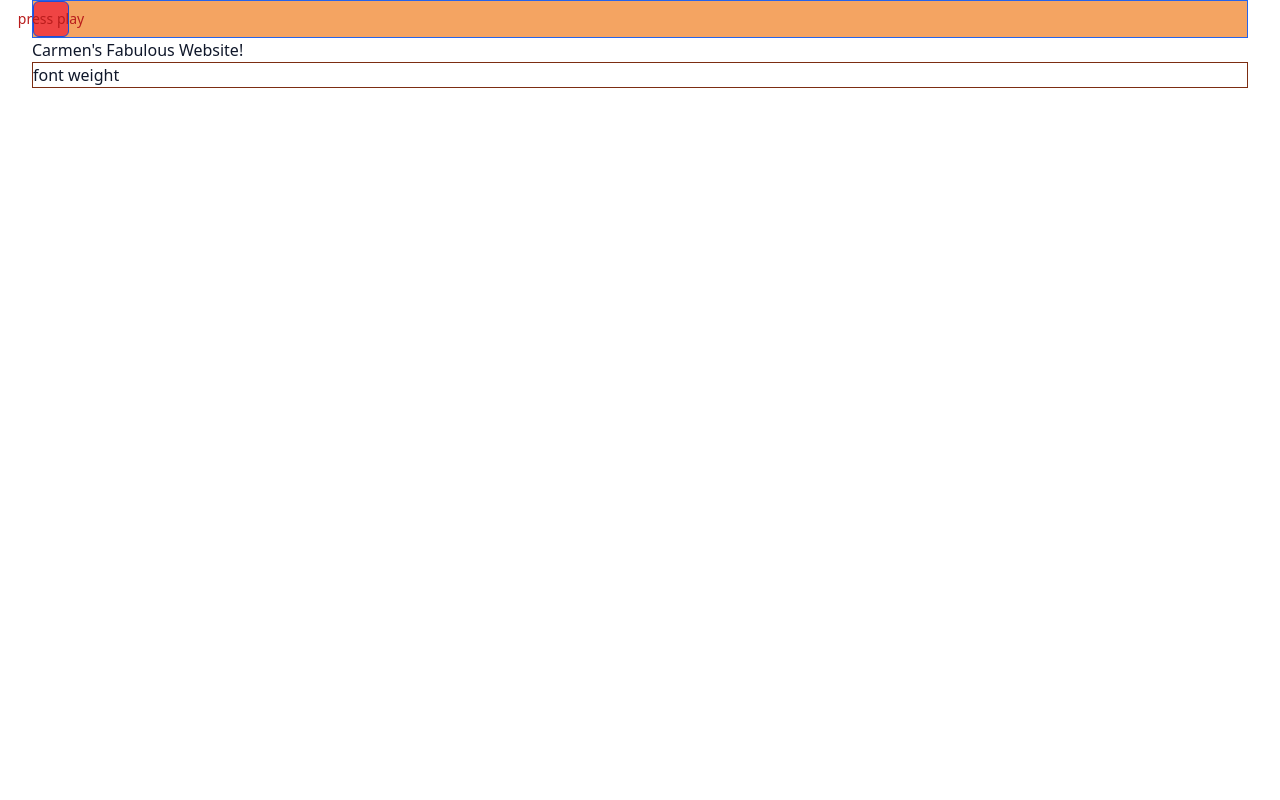
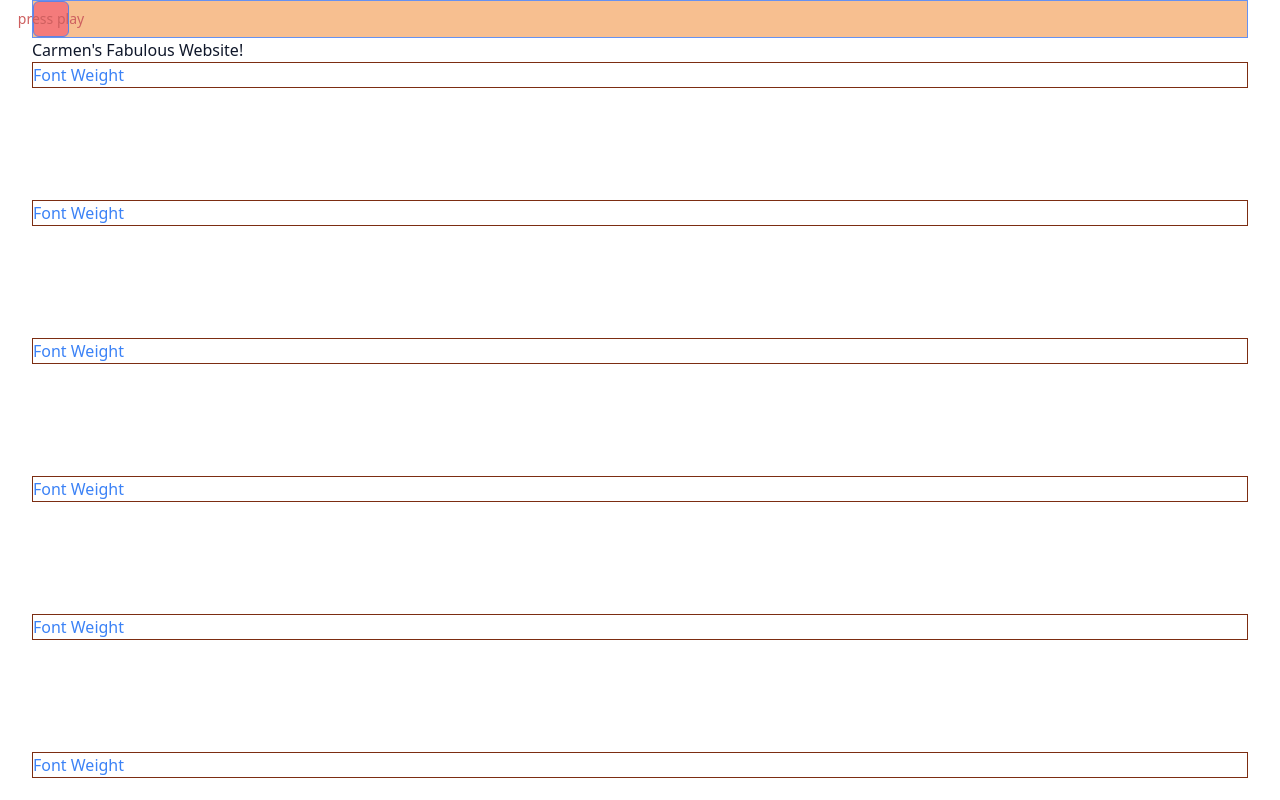
Before and after one commit to mmaustin/carmens-site, a Next.js app in the folder carmens-site/: page / in a window 1280 px wide. Shown: the top 800 px of the page. Built offline with nearby package versions, Linux system fonts and the light colour scheme.

Commit message:
Applied newsreader google font in layout file

```diff
--- a/carmens-site/app/layout.js
+++ b/carmens-site/app/layout.js
@@ -1,15 +1,12 @@
-import localFont from "next/font/local";
+import { Newsreader } from "next/font/google"
 import "./globals.css";
+import Header from "@/components/Header";
 
-const geistSans = localFont({
-  src: "./fonts/GeistVF.woff",
-  variable: "--font-geist-sans",
-  weight: "100 900",
-});
-const geistMono = localFont({
-  src: "./fonts/GeistMonoVF.woff",
-  variable: "--font-geist-mono",
-  weight: "100 900",
+
+const newsReader = Newsreader({
+  subsets: ["latin"],
+  weight: ["200", "300", "400", "500", "600", "700", "800"],
+  variable: "--font-newsReader"
 });
 
 export const metadata = {
@@ -21,7 +18,7 @@ export default function RootLayout({ children }) {
   return (
     <html lang="en">
       <body
-        className={`${geistSans.variable} ${geistMono.variable} antialiased`}
+        className={`${newsReader.variable} antialiased`}
       >
         {children}
       </body>
--- a/carmens-site/app/page.js
+++ b/carmens-site/app/page.js
@@ -8,7 +8,14 @@ export default function Home() {
     <div className=" text-secondary-foreground container flex flex-col">
       <Header />
       Carmen's Fabulous Website!
-      <h1 className="border border-orange-900">font weight</h1>
+      <h1 className="border border-orange-900 mb-28 text-blue-500 capitalize">font weight</h1>
+      <h1 className="border border-orange-900 mb-28 text-blue-500 capitalize">font weight</h1>
+      <h1 className="border border-orange-900 mb-28 text-blue-500 capitalize">font weight</h1>
+      <h1 className="border border-orange-900 mb-28 text-blue-500 capitalize">font weight</h1>
+      <h1 className="border border-orange-900 mb-28 text-blue-500 capitalize">font weight</h1>
+      <h1 className="border border-orange-900 mb-28 text-blue-500 capitalize">font weight</h1>
+      <h1 className="border border-orange-900 mb-28 text-blue-500 capitalize">font weight</h1>
+      <h1 className="border border-orange-900 mb-28 text-blue-500 capitalize">font weight</h1>
     </div>
   );
 }
--- a/carmens-site/components/Header.jsx
+++ b/carmens-site/components/Header.jsx
@@ -5,7 +5,7 @@ Button
 
 const Header = () => {
   return (
-    <div className="border border-blue-600 bg-chart-5">
+    <div className="border border-blue-600 bg-chart-5 sticky top-0 opacity-70">
       <Button variant="destructive" size="icon" className="border border-blue-700 text-red-700" >
         press play
       </Button>
```
